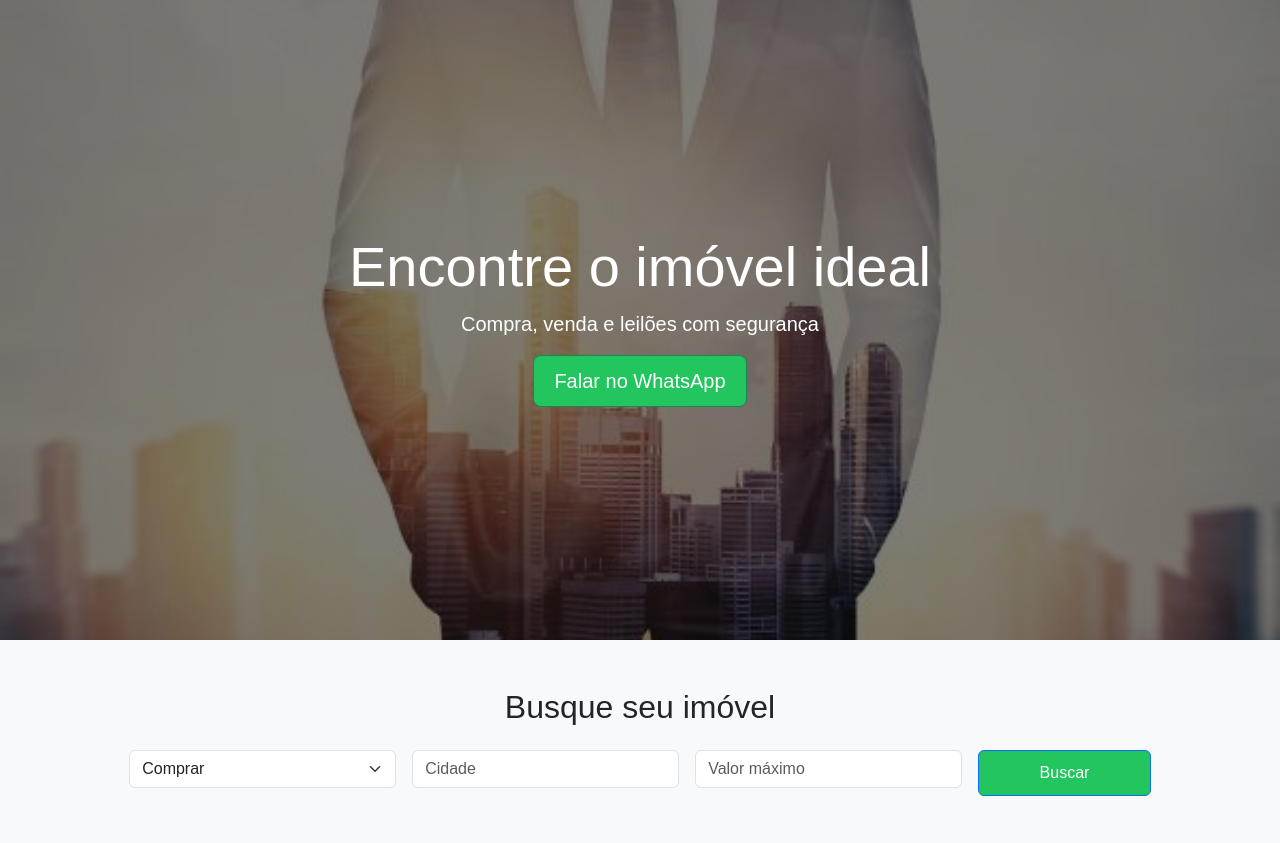
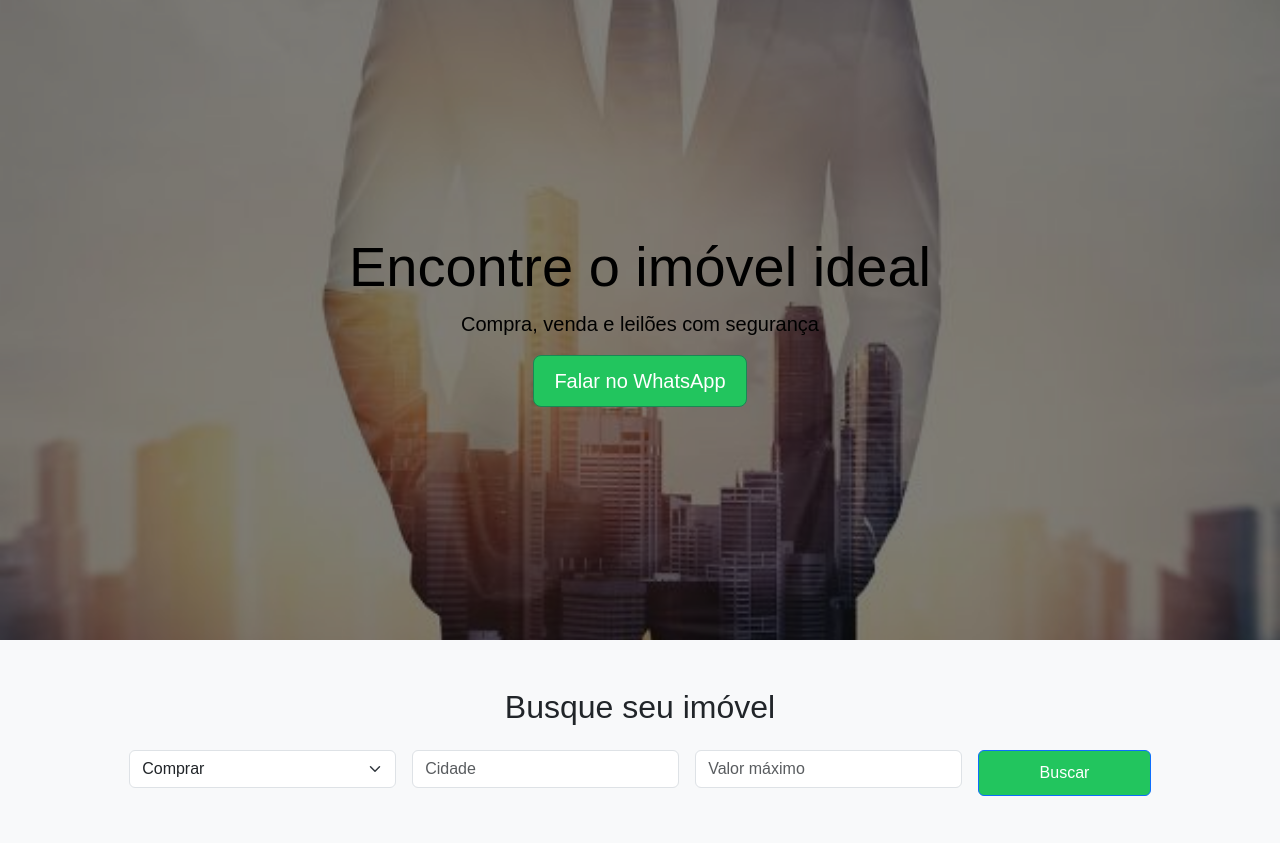
Before and after one commit to victorMedeiros82/axiaImob, a Django app: page / in a window 1280 px wide. Shown: the part 56-899 px from the top of the page. Run offline with Django 5.2, Linux system fonts and the light colour scheme.

Commit message:
alterando varios arquivos

```diff
--- a/static/css/style.css
+++ b/static/css/style.css
@@ -5,7 +5,7 @@ body {
 
 .hero {
     min-height: 80vh;
-    background: url('/static/img/hero.jpg') center/cover no-repeat;
+    background: url("/static/img/hero.jpg") center/cover no-repeat;
     position: relative;
 }
 
--- a/templates/core/home.html
+++ b/templates/core/home.html
@@ -11,7 +11,7 @@
       rel="stylesheet"
     />
 
-    <link rel="stylesheet" href="{% static 'css/style.css' %}" />
+    <link rel="stylesheet" href="{% static '/css/style.css' %}">
   </head>
   <body>
     <!-- NAVBAR -->
@@ -50,8 +50,7 @@
       </nav>
 
     <!-- HERO -->
-    <section class="hero d-flex align-items-center text-center text-white"
-    style="background: url('{% static "img/hero.jpg" %}') center/cover no-repeat;">
+    <section class="hero d-flex align-items-center text-center text-black">
 
     <div class="container">
         <h1 class="display-4">Encontre o imóvel ideal</h1>
```
